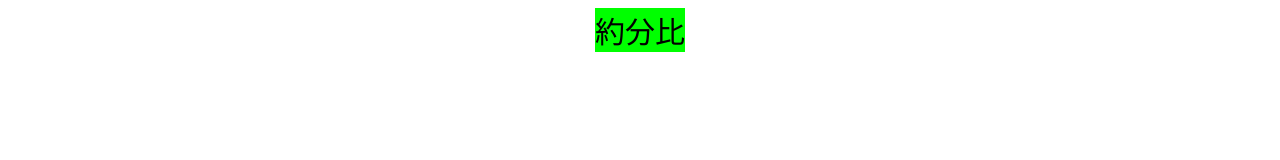
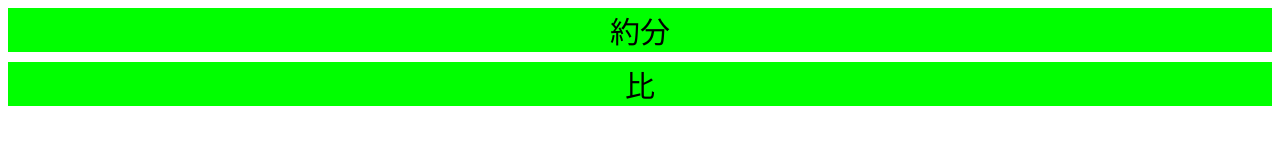
Before and after one commit to CODE24145/random, a plain HTML site: page index.html in a window 1280 px wide. Drawn offline with Linux system fonts and the light colour scheme.

Commit message:
Update index.html

```diff
--- a/index.html
+++ b/index.html
@@ -5,11 +5,12 @@
       text-align:center;
     }
     #html {
-            display:inline-flex;
-      flex-direction:cloumn;
-      font-size:30px;
+             display: flex;
+            flex-direction: column;
+            gap:10px;
     }
     #html a {
+      font-size:30px;
       text-decoration:none;
       color:#000000;
       background:#00ff00;
```
